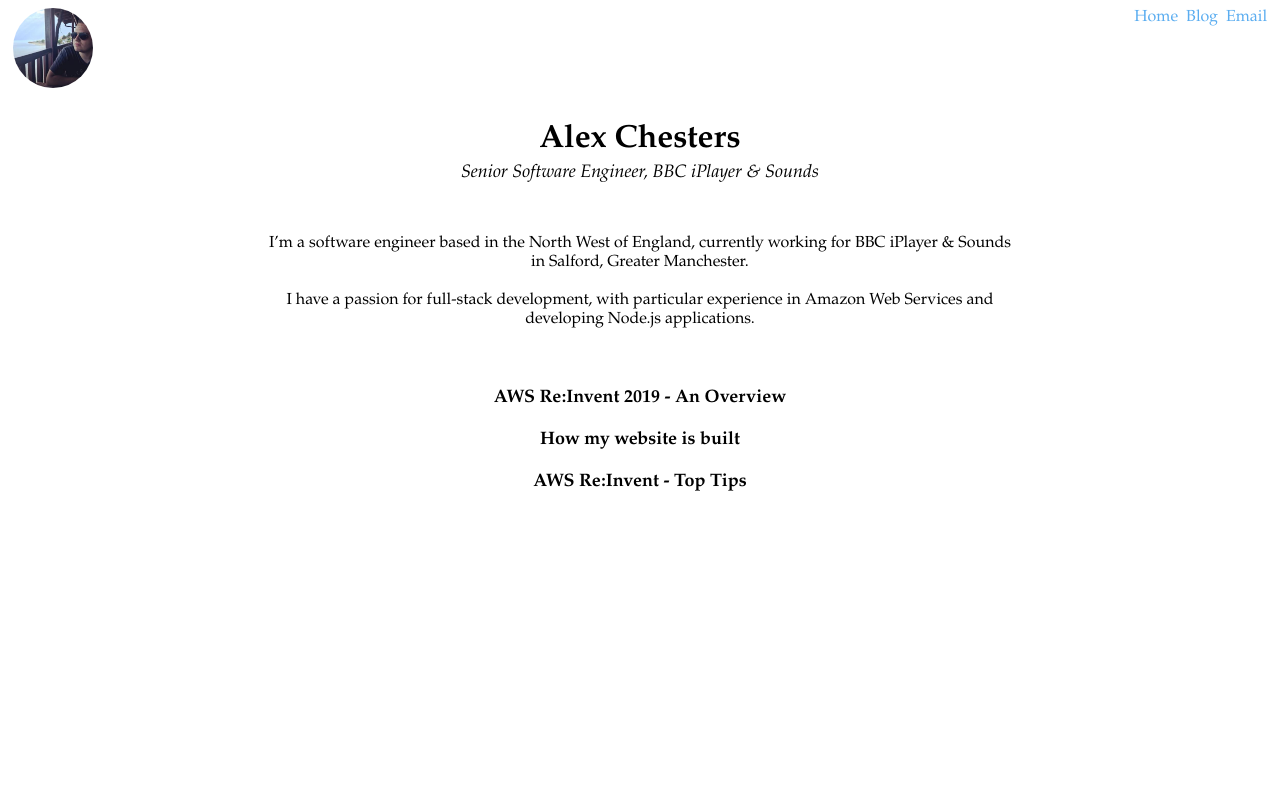
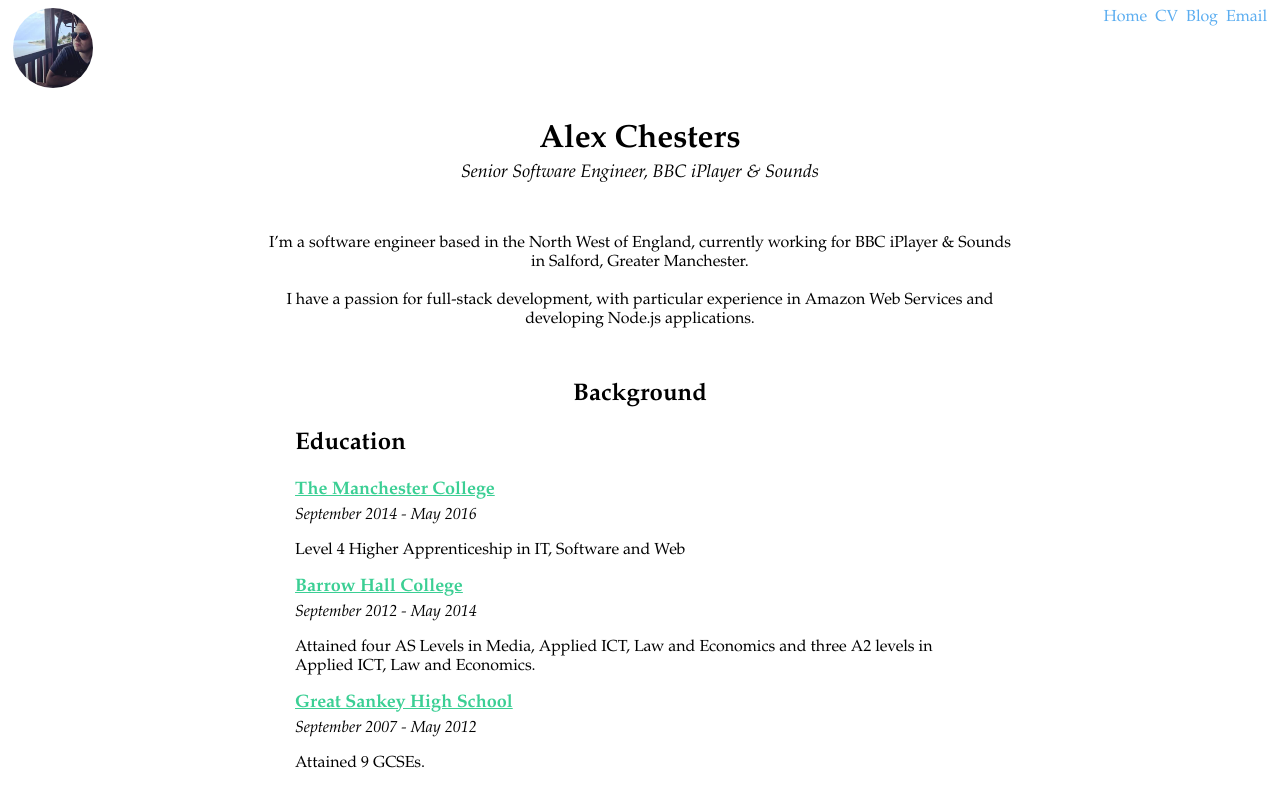
Before and after one commit to AlexChesters/cheste.rs, a React app in the folder static/: page / in a window 1280 px wide. Built offline with nearby package versions, Linux system fonts and the light colour scheme.

Commit message:
add cv bit

```diff
--- a/static/src/components/blog-preview/index.jsx
+++ /dev/null
@@ -1,21 +0,0 @@
-import React from 'react'
-
-import './index.scss'
-
-export default function BlogPreview () {
-  return (
-    <section>
-      <ol className='blog-preview__list'>
-        <li className='blog-preview__item'>
-          <a href='/blog/008' className='blog-preview__link'>AWS Re:Invent 2019 - An Overview</a>
-        </li>
-        <li className='blog-preview__item'>
-          <a href='/blog/007' className='blog-preview__link'>How my website is built</a>
-        </li>
-        <li className='blog-preview__item'>
-          <a href='/blog/006' className='blog-preview__link'>AWS Re:Invent - Top Tips</a>
-        </li>
-      </ol>
-    </section>
-  )
-}
--- a/static/src/components/blog-preview/index.scss
+++ /dev/null
@@ -1,27 +0,0 @@
-@import '../../styles/colors.scss';
-
-.blog-preview {
-  text-align: center;
-
-  &__list {
-    list-style: none;
-    padding: 0;
-  }
-
-  &__item {
-    text-align: center;
-    font-size: large;
-    padding-top: 10px;
-    padding-bottom: 10px;
-  }
-
-  &__link {
-    color: map-get($map: $colors, $key: black);
-    text-decoration: none;
-    font-weight: bold;
-
-    &:hover {
-      color: map-get($map: $colors, $key: blue);
-    }
-  }
-}
--- a/static/src/components/page-skeleton/index.jsx
+++ b/static/src/components/page-skeleton/index.jsx
@@ -10,6 +10,7 @@ const Skeleton = (props) => {
         <img className='avatar' src='/assets/img/me.jpg' alt='Image of Alex Chesters' />
         <a href='mailto:alex@cheste.rs' className='header__item header__item--right-aligned blue'>Email</a>
         <a href='/blog' className='header__item header__item--right-aligned blue'>Blog</a>
+        <a href='/cv' className='header__item header__item--right-aligned blue'>CV</a>
         <a href='/' className='header__item header__item--right-aligned blue'>Home</a>
       </header>
       <main className='main-content'>
--- a/static/src/routes/home/index.jsx
+++ b/static/src/routes/home/index.jsx
@@ -1,7 +1,6 @@
 import React from 'react'
 
 import PageSkeleton from '../../components/page-skeleton'
-import BlogPreview from '../../components/blog-preview'
 
 import './index.scss'
 
@@ -24,7 +23,28 @@ export default function Home () {
           experience in Amazon Web Services and developing Node.js applications.
           </p>
       </section>
-      <BlogPreview />
+      <section class='cv'>
+        <h1 className='cv__title'>Background</h1>
+
+        <h2>Education</h2>
+        <ol className='cv__list'>
+          <li className='cv__list-item'>
+            <h1 className='cv__list-item--title'>The Manchester College</h1>
+            <p className='cv__list-item--subtitle italic'>September 2014 - May 2016</p>
+            <p className='cv__list-item--description'>Level 4 Higher Apprenticeship in IT, Software and Web</p>
+          </li>
+          <li className='cv__list-item'>
+            <h1 className='cv__list-item--title'>Barrow Hall College</h1>
+            <p className='cv__list-item--subtitle italic'>September 2012 - May 2014</p>
+            <p className='cv__list-item--description'>Attained four AS Levels in Media, Applied ICT, Law and Economics and three A2 levels in Applied ICT, Law and Economics.</p>
+          </li>
+          <li className='cv__list-item'>
+            <h1 className='cv__list-item--title'>Great Sankey High School</h1>
+            <p className='cv__list-item--subtitle italic'>September 2007 - May 2012</p>
+            <p className='cv__list-item--description'>Attained 9 GCSEs.</p>
+          </li>
+        </ol>
+      </section>
     </PageSkeleton>
   )
 }
--- a/static/src/routes/home/index.scss
+++ b/static/src/routes/home/index.scss
@@ -1,3 +1,5 @@
+@import '../../styles/colors.scss';
+
 .introduction {
   text-align: center;
 
@@ -13,3 +15,27 @@
   padding-top: 1em;
   padding-bottom: 1em;
 }
+
+.cv {
+  width: 55%;
+  margin: 0 auto;
+
+  &__title {
+    text-align: center;
+  }
+
+  &__list {
+    padding: 0;
+    list-style: none;
+
+    &-item--title {
+      font-size: large;
+      text-decoration: underline;
+      color: map-get($map: $colors, $key: green);
+    }
+
+    &-item--subtitle {
+      margin-top: -10px;
+    }
+  }
+}
--- a/static/src/styles/colors.scss
+++ b/static/src/styles/colors.scss
@@ -1,4 +1,5 @@
 $colors: (
   black: black,
   blue: #5badf0,
+  green: darken(#a1e8cc, 25%)
 );
```
